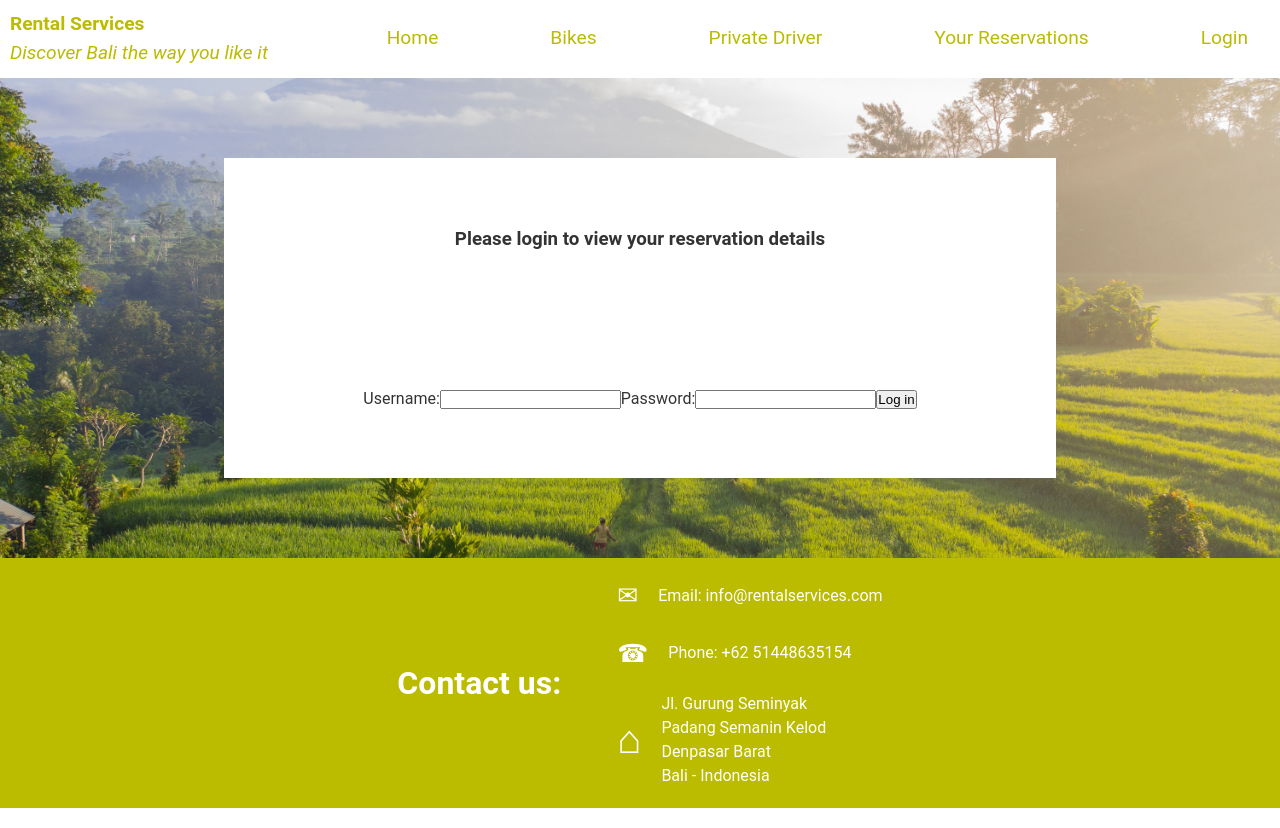
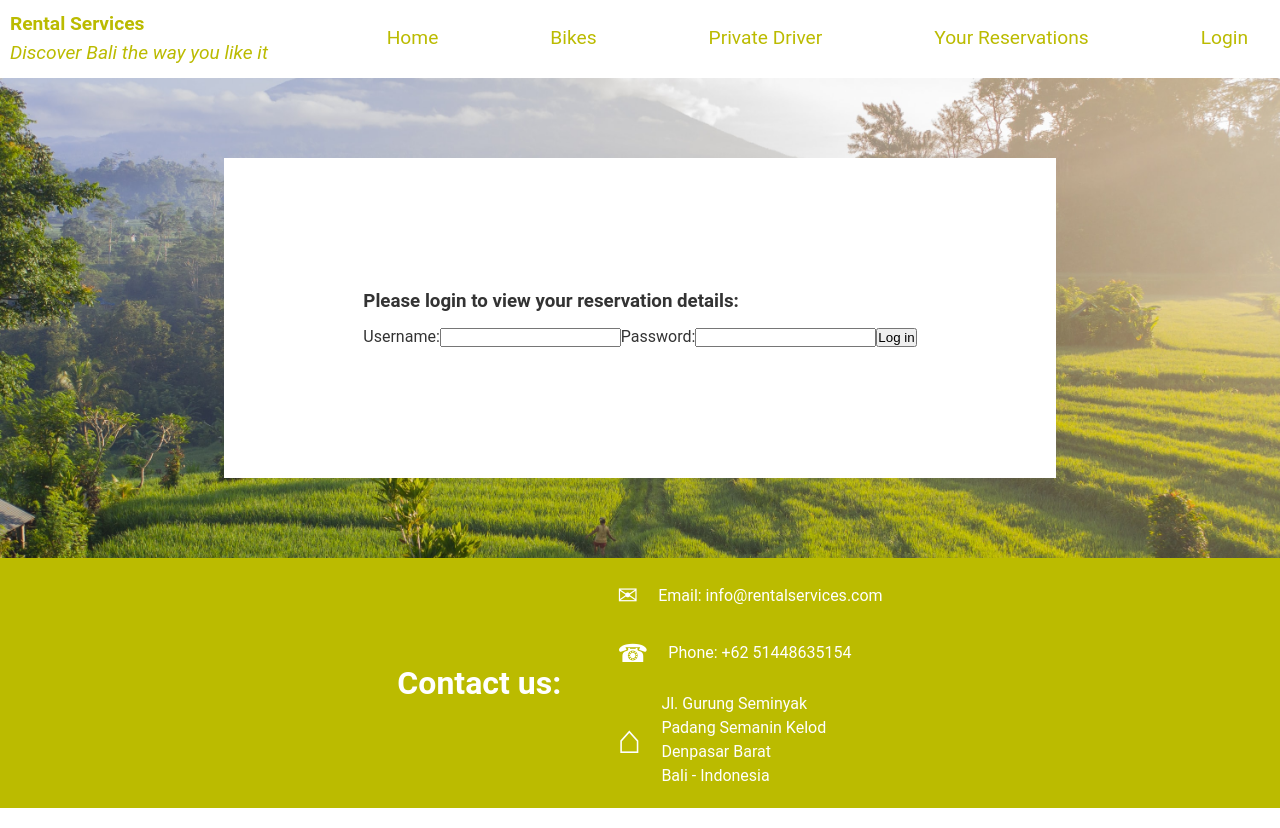
Before and after one commit to aveneboer/rentalapp, a React (Create React App) app: page /login in a window 1280 px wide. Built offline with nearby package versions, Linux system fonts and the light colour scheme.

Commit message:
fout afhandeling lege velden toegevoegd

```diff
--- a/src/components/Availability/Availability.js
+++ b/src/components/Availability/Availability.js
@@ -1,17 +1,23 @@
-import React, { useState } from 'react';
+import React, {useState} from 'react';
 import DatePicker from 'react-datepicker';
 import 'react-datepicker/dist/react-datepicker.css';
 import '../Availability/Availability.css';
 import axios from 'axios';
 
-const Availability = ({ onAvailabilityChecked }) => {
+const Availability = ({onAvailabilityChecked}) => {
     const [startDate, setStartDate] = useState(null);
     const [endDate, setEndDate] = useState(null);
-    const [bikeQuantity, setBikeQuantity] = useState(1); // Initialize bike quantity with a default value
+    const [bikeQuantity, setBikeQuantity] = useState(1);
     const [bikeAvailability, setBikeAvailability] = useState('');
     const [carAvailability, setCarAvailability] = useState('');
+    const [formError, setFormError] = useState('');
 
     const handleCheckBikeAvailability = () => {
+        if (!startDate || !endDate || !bikeQuantity) {
+            setFormError('Please fill in all fields');
+            return;
+        }
+
         axios
             .get('http://localhost:8080/bikes/checkAvailability', {
                 params: {
@@ -23,6 +29,7 @@ const Availability = ({ onAvailabilityChecked }) => {
             .then((response) => {
                 setBikeAvailability(response.data);
                 onAvailabilityChecked(response.data);
+                setFormError('');
             })
             .catch((error) => {
                 console.error('Error whilst retrieving bike availability', error);
@@ -30,6 +37,11 @@ const Availability = ({ onAvailabilityChecked }) => {
     };
 
     const handleCheckCarAvailability = () => {
+        if (!startDate || !endDate || !bikeQuantity) {
+            setFormError('Please fill in all fields');
+            return;
+        }
+
         axios
             .get('http://localhost:8080/cars/checkAvailability', {
                 params: {
@@ -40,6 +52,7 @@ const Availability = ({ onAvailabilityChecked }) => {
             .then((response) => {
                 setCarAvailability(response.data);
                 onAvailabilityChecked(response.data);
+                setFormError('');
             })
             .catch((error) => {
                 console.error('Error whilst retrieving car availability:', error);
@@ -49,6 +62,7 @@ const Availability = ({ onAvailabilityChecked }) => {
     return (
         <div className="availability">
             <h1>Check Availability</h1>
+            {formError && <p className="error">{formError}</p>}
             <div>
                 <DatePicker classname="custom-datepicker"
                             selected={startDate}
--- a/src/components/Register/Registration.js
+++ b/src/components/Register/Registration.js
@@ -44,6 +44,11 @@ const Register = ({onComplete}) => {
     const validateForm = () => {
         let isValid = true;
         setError('');
+
+        if (username.trim() === '' || password.trim() === '' || email.trim() === '') {
+            setError('Please fill in all fields.');
+            isValid = false;
+        }
 
         if (password.length < 8) {
             setError('Password must be at least 8 characters.');
--- a/src/pages/Login/Login.css
+++ b/src/pages/Login/Login.css
@@ -0,0 +1,8 @@
+.login {
+    display: flex;
+    flex-direction: column;
+}
+
+.login h3 {
+    margin-bottom: 10px;
+}
--- a/src/pages/Login/Login.js
+++ b/src/pages/Login/Login.js
@@ -1,14 +1,15 @@
-import React, { useContext, useState } from 'react';
-import { AuthContext } from '../../components/AuthProvider/AuthProvider';
-import { useNavigate } from 'react-router-dom';
+import React, {useContext, useState} from 'react';
+import {AuthContext} from '../../components/AuthProvider/AuthProvider';
+import {useNavigate} from 'react-router-dom';
 import axios from 'axios';
 import Footer from "../../components/Footer/Footer";
+import './Login.css';
 
 function SignIn() {
     const [username, setUsername] = useState('');
     const [password, setPassword] = useState('');
     const [error, toggleError] = useState(false);
-    const { login } = useContext(AuthContext);
+    const {login} = useContext(AuthContext);
     const navigate = useNavigate();
 
 
@@ -24,7 +25,7 @@ function SignIn() {
             login(result.data.jwt);
             navigate('/your-reservations');
 
-        } catch(e) {
+        } catch (e) {
             console.error(e);
             toggleError(true);
         }
@@ -36,7 +37,8 @@ function SignIn() {
                 <header>
                     <div className="background">
                         <div className="white-bar">
-            <h3>Please login to view your reservation details</h3>
+                            <div className="login">
+                                <h3>Please login to view your reservation details:</h3>
 
                                 <form onSubmit={handleSubmit}>
                                     <label htmlFor="username">
@@ -60,7 +62,8 @@ function SignIn() {
                                             onChange={(e) => setPassword(e.target.value)}
                                         />
                                     </label>
-                {error && <p className="error">The combination username and password is incorrect</p>}
+                                    {error &&
+                                        <p className="error">The combination username and password is incorrect</p>}
 
                                     <button
                                         type="submit"
@@ -71,10 +74,11 @@ function SignIn() {
                                 </form>
                             </div>
                         </div>
+                    </div>
                 </header>
 
                 <footer className="process-container">
-                    <Footer />
+                    <Footer/>
                 </footer>
             </div>
 
```
Lines whose indentation alone changed are shown as unchanged.
